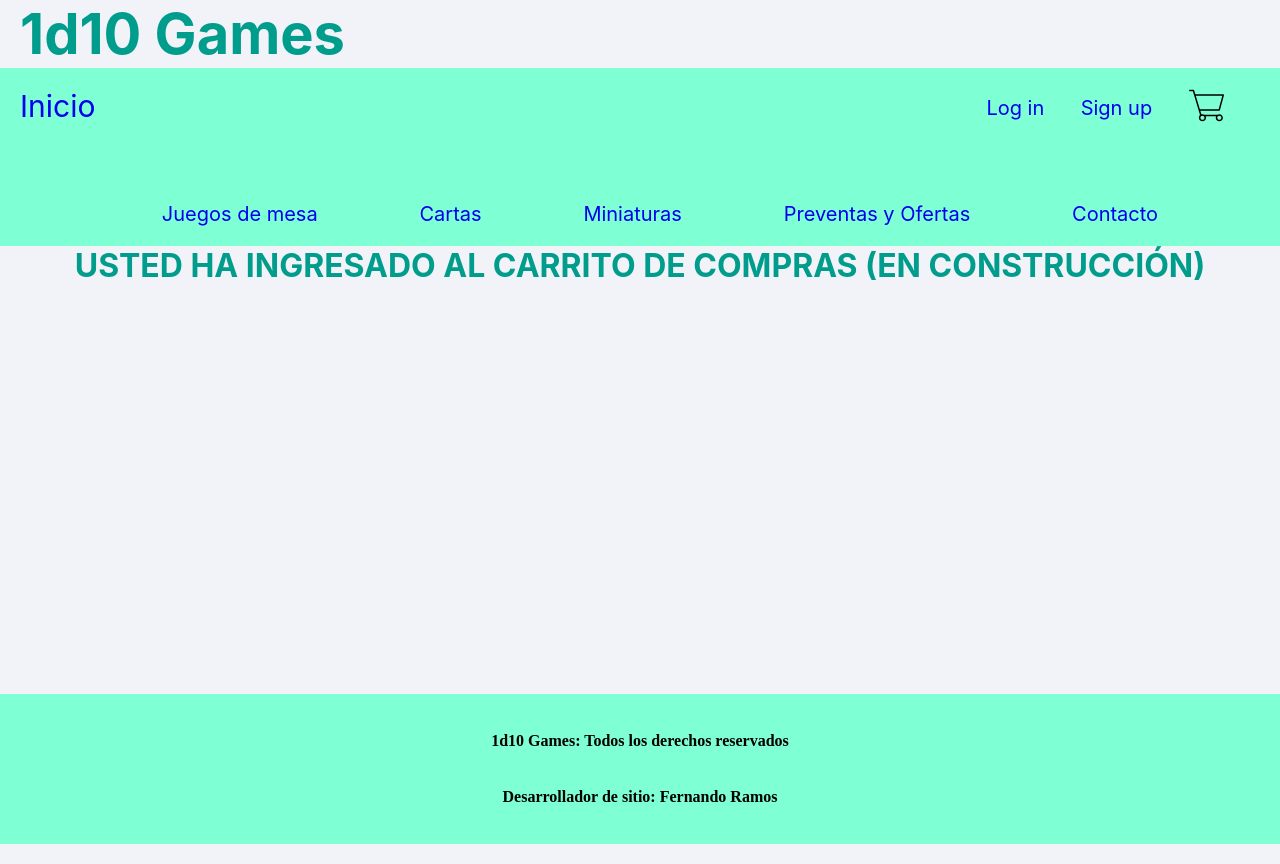
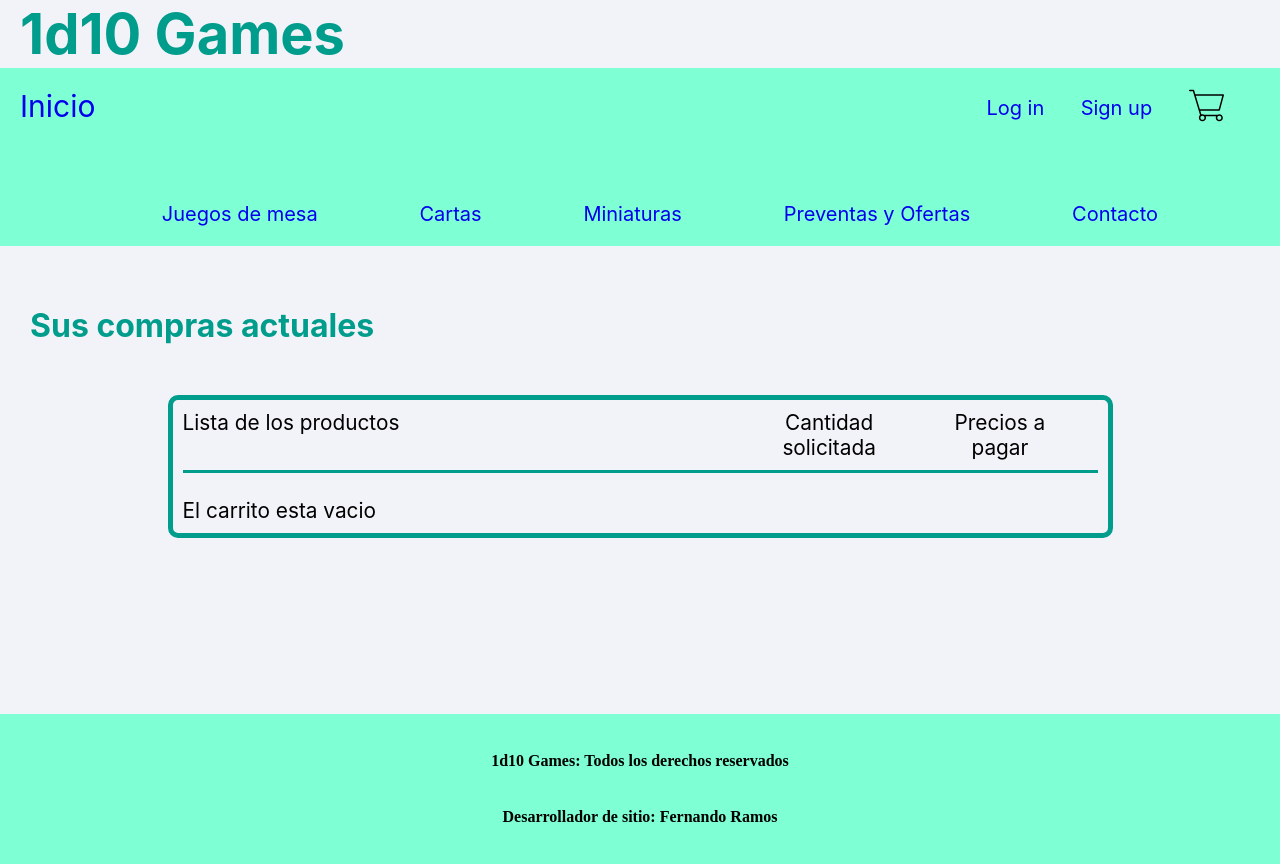
Before and after one commit to Fernando-Andres-Ramos/ProyectoFinal_React, a React (Create React App) app: page /cart in a window 1280 px wide. Built offline with nearby package versions, Linux system fonts and the light colour scheme.

Commit message:
Estilos para Cart y CartContainer añadidos

```diff
--- a/src/components/Cart/Cart.jsx
+++ b/src/components/Cart/Cart.jsx
@@ -1,14 +1,20 @@
 import React from "react";
-import { useContext } from "react";
-import { CartContext } from "../../context/cartContext";
+import styles from "./Cart.module.css"
 
-
-export function Cart (){
-    let [,,,,compra] = useContext (CartContext)
-    console.log(compra)
+export function Cart (producto){
+  console.log(producto.item.dato.title)
     return(
       <>
-        {compra.length!=0?console.log("Hay cosas en el carrito"):console.log("El carrito esta vacio")}
+        <div className={styles.container}>
+          <div className={styles.miniDetalle}>
+            <p>{producto.item.dato.title}</p>
+            <img className={styles.miniImagen} src={producto.item.dato.pictureURL} alt="imagen_producto" />
+          </div>
+          <div className={styles.numeros}>
+            <p className={styles.detail}>{producto.quantity}</p>
+            <p className={styles.detail}>{(producto.quantity)*(producto.item.dato.price)}$</p>
+          </div>
+        </div>
       </>
     )
 }
--- a/src/components/Cart/Cart.module.css
+++ b/src/components/Cart/Cart.module.css
@@ -0,0 +1,31 @@
+.container{
+  margin: 10px 5px;
+  display: flex;
+  flex-flow: row wrap;
+  place-content: center space-between;
+  border-top: 1px solid grey;
+}
+
+.miniDetalle{
+  max-width: 50%;
+  display: flex;
+  flex-flow: column wrap;
+  place-content: center start;
+}
+
+.miniImagen{
+  width: 120px;
+  height: 100px;
+}
+
+.numeros{
+  width: 40%;
+  display: flex;
+  flex-flow: row wrap;
+  place-content: center space-evenly;
+}
+
+.detail{
+  width: 40%;
+  text-align: center;
+}
--- a/src/containers/CartContainer/CartContainer.jsx
+++ b/src/containers/CartContainer/CartContainer.jsx
@@ -1,12 +1,35 @@
 import React from "react";
 import styles from "./CartContainer.module.css"
 import { Cart } from "../../components/Cart/Cart";
+import { useContext } from "react";
+import { CartContext } from "../../context/cartContext";
+
+
+
+
 
 export function CartContainer(){
+
+  let [,,,,compra] = useContext (CartContext)
+  console.log(compra)
+
   return(
     <>
-      <h1 className={styles.tituloCart}>USTED HA INGRESADO AL CARRITO DE COMPRAS (EN CONSTRUCCIÓN)</h1>
-      <Cart></Cart>
+      <div className={styles.container}>
+        <h1 className={styles.tituloCart}>Sus compras actuales</h1>
+        <div className={styles.titulosColumnas}>
+            <p >Lista de los productos</p>
+            <div className={styles.detallesCompra}>
+              <p className={styles.detail}>Cantidad solicitada</p>
+              <p className={styles.detail}>Precios a pagar</p>
+            </div>
+          <div className={styles.listaProductos} >
+            {compra.length!=0
+            ?compra.map(producto=><Cart {...producto}/>)
+            :<div><p>El carrito esta vacio</p></div>}
+          </div>
+        </div>
+      </div>
     </>
   )
 }
--- a/src/containers/CartContainer/CartContainer.module.css
+++ b/src/containers/CartContainer/CartContainer.module.css
@@ -1,6 +1,44 @@
+.container{
+  padding: 10px 30px;
+  min-height: 50vh;
+  display: flex;
+  flex-flow: row wrap;
+  place-content: start center;
+}
+
 .tituloCart{
   width: 100%;
-  height:50vh;
+  color: #009C8C;
+  margin: 50px 0px;
+}
+
+.titulosColumnas{
+  padding: 10px;
+  width: 75%;
+  font-size: 1.3rem;
+  display: flex;
+  flex-flow: row wrap;
+  place-content: center space-between;
+  border: 5px solid #009C8C;
+  border-radius: 10px;
+}
+
+.detallesCompra{
+  width: 40%;
+  display: flex;
+  flex-flow: row wrap;
+  place-content: center space-evenly;
+}
+
+.detail{
+  width: 40%;
   text-align: center;
-  color: #009C8C;
 }
+
+.listaProductos{
+  width: 100%;
+  margin-top: 10px;
+  padding-top:25px;
+  border-top: 3px solid #009C8C;
+  background-color: #f2f3f8;
+}
```
